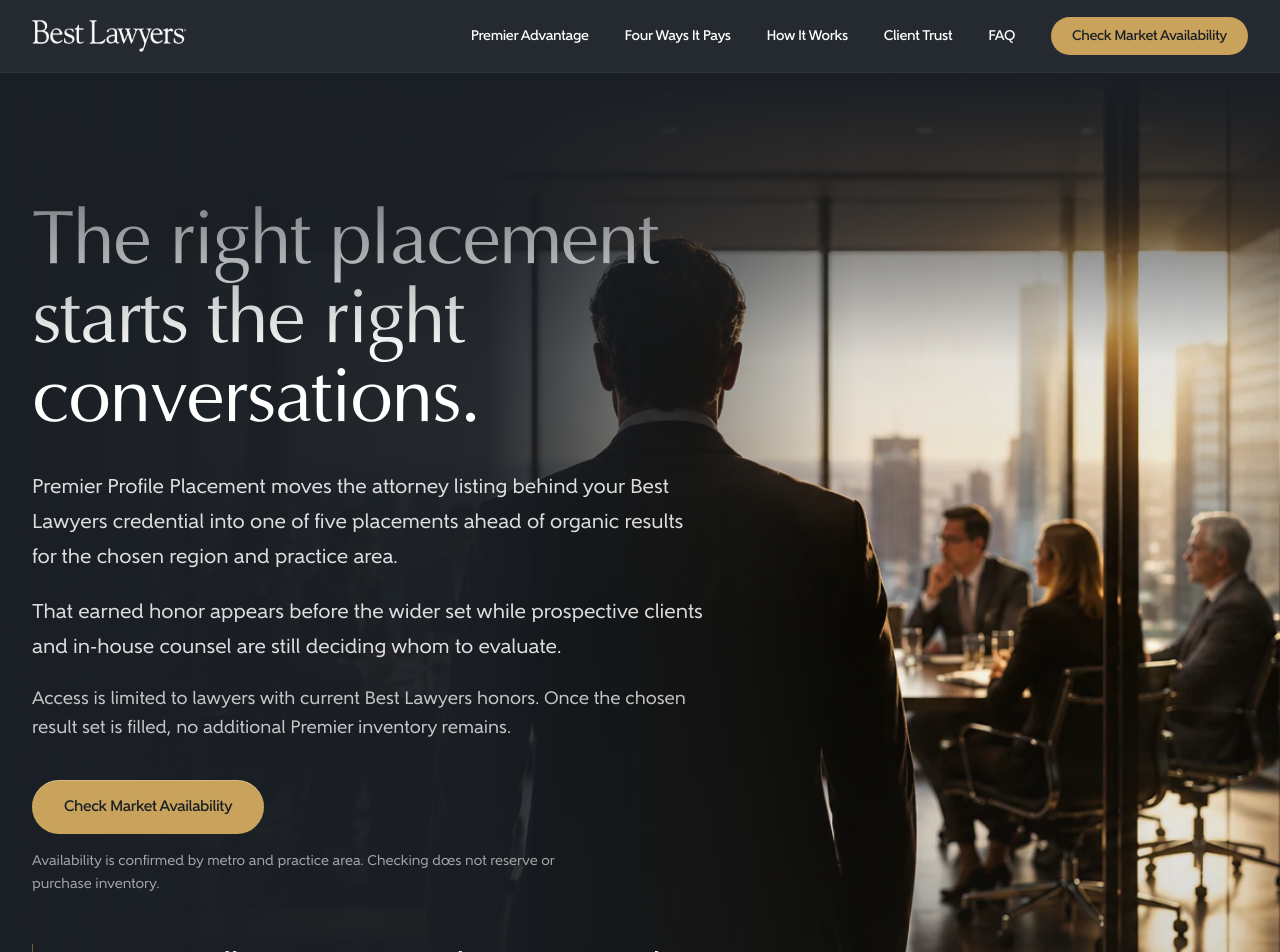
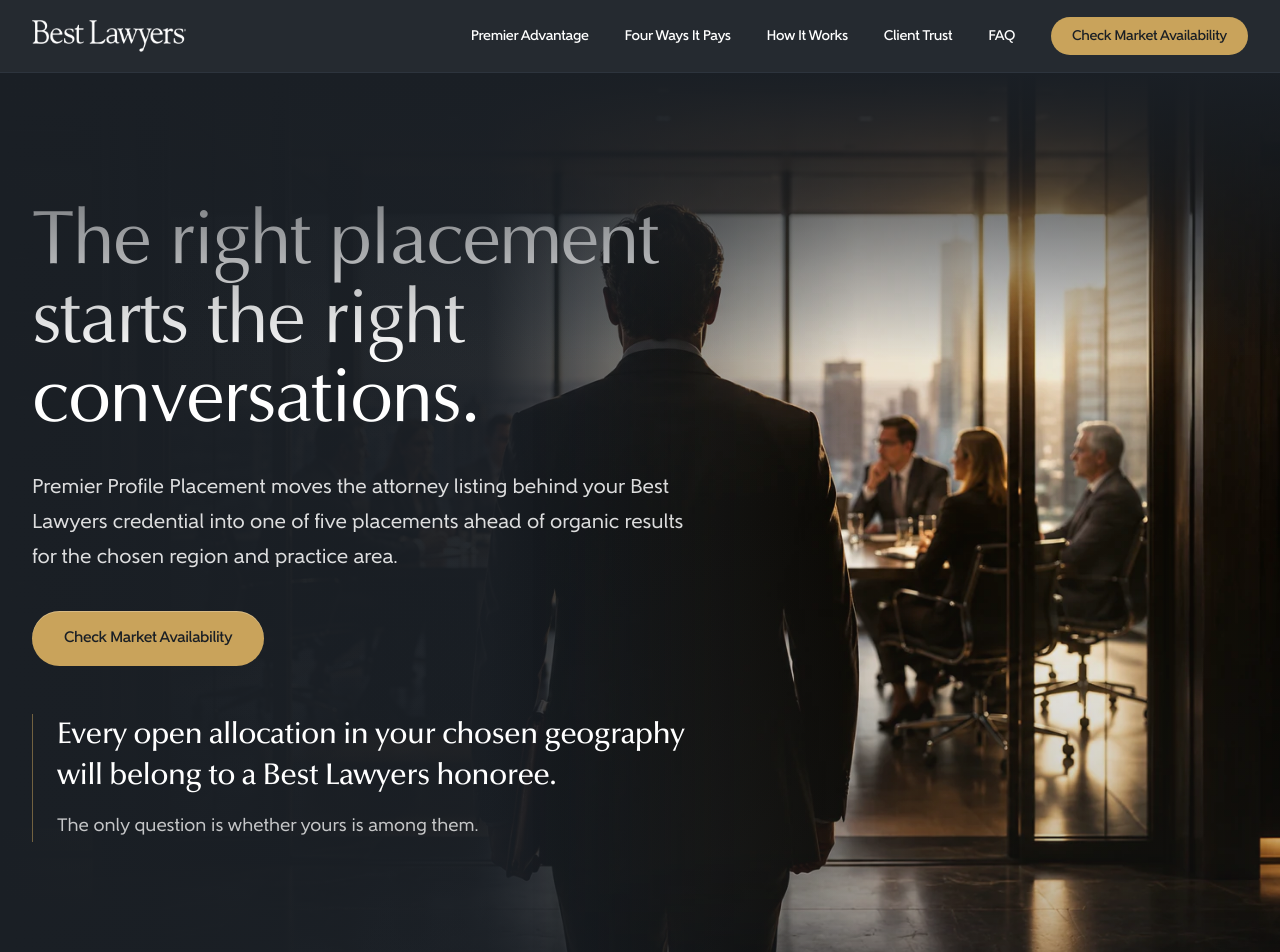
Before and after one commit to blackezrah/best-lawyers-landing-page-backup, a Next.js app: page / in a window 1280 px wide. Shown: the top 952 px of the page. Built offline with nearby package versions, Linux system fonts and the light colour scheme.

Commit message:
Remove extra hero availability copy

```diff
--- a/components/premier/hero.tsx
+++ b/components/premier/hero.tsx
@@ -74,46 +74,19 @@
             Premier Profile Placement moves the attorney listing behind your Best Lawyers credential into one of five placements ahead of organic results for the chosen region and practice area.
           </motion.p>
 
-          <motion.p
+          <motion.div
             initial={{ opacity: 0, y: reduce ? 0 : 22 }}
             animate={{ opacity: 1, y: 0 }}
             transition={{ duration: 0.9, delay: 0.18, ease }}
-            className="mt-5 max-w-2xl text-[1.05rem] leading-[1.75] text-ivory/85 sm:text-xl"
-          >
-            That earned honor appears before the wider set while prospective clients and in-house counsel are still deciding whom to evaluate.
-          </motion.p>
-
-          <motion.p
-            initial={{ opacity: 0, y: reduce ? 0 : 22 }}
-            animate={{ opacity: 1, y: 0 }}
-            transition={{ duration: 0.9, delay: 0.24, ease }}
-            className="mt-5 max-w-2xl text-base leading-relaxed text-ivory/75 sm:text-lg"
-          >
-            Access is limited to lawyers with current Best Lawyers honors. Once the chosen result set is filled, no additional Premier inventory remains.
-          </motion.p>
-
-          <motion.div
-            initial={{ opacity: 0, y: reduce ? 0 : 22 }}
-            animate={{ opacity: 1, y: 0 }}
-            transition={{ duration: 0.9, delay: 0.3, ease }}
             className="mt-9"
           >
             <CtaButton variant="gold" />
           </motion.div>
 
-          <motion.p
-            initial={{ opacity: 0, y: reduce ? 0 : 22 }}
-            animate={{ opacity: 1, y: 0 }}
-            transition={{ duration: 0.9, delay: 0.36, ease }}
-            className="mt-4 max-w-xl text-sm leading-relaxed text-ivory/60"
-          >
-            Availability is confirmed by metro and practice area. Checking does not reserve or purchase inventory.
-          </motion.p>
-
           <motion.div
             initial={{ opacity: 0, y: reduce ? 0 : 22 }}
             animate={{ opacity: 1, y: 0 }}
-            transition={{ duration: 0.9, delay: 0.42, ease }}
+            transition={{ duration: 0.9, delay: 0.24, ease }}
             className="mt-12 max-w-2xl border-l border-gold/50 pl-6"
           >
             <h2 className="font-serif text-2xl font-medium leading-snug tracking-tight text-ivory sm:text-3xl">
```
